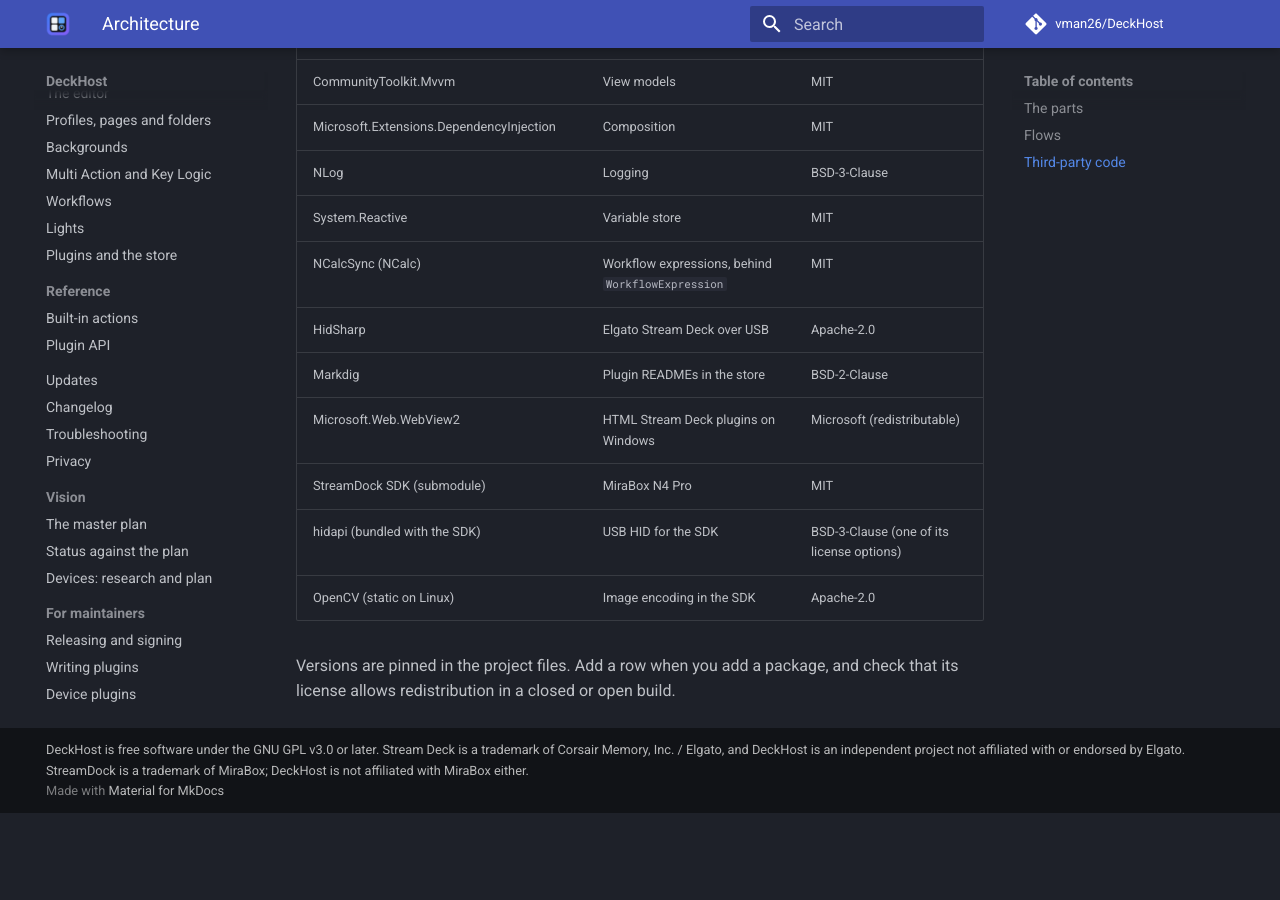
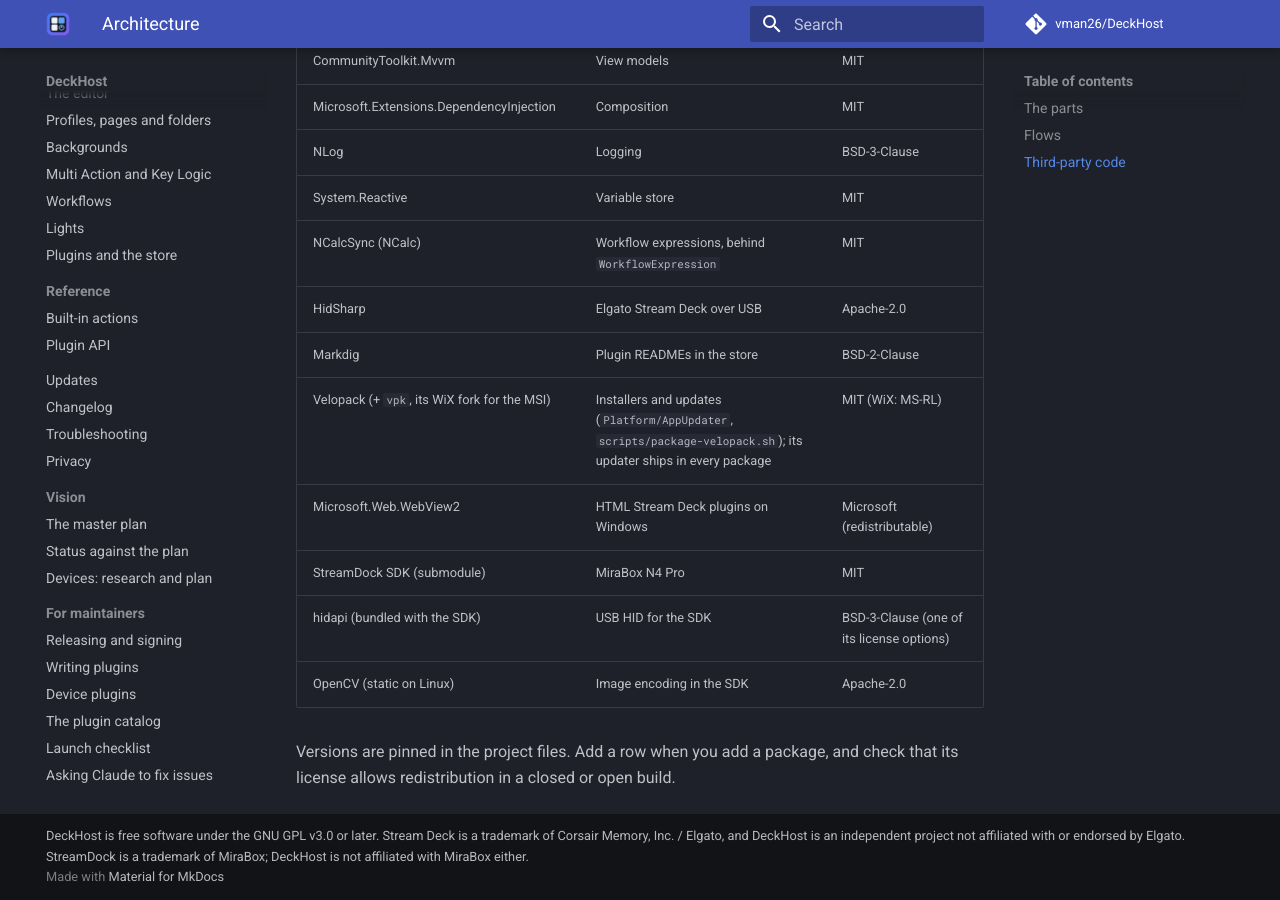
Before and after one commit to vman26/DeckHost, an MkDocs documentation site: the page built from docs/maintainers/architecture.md, in a window 1280 px wide and 900 px high, scrolled down 1701 px. Built offline with MkDocs 1.6.1 and Material for MkDocs 9.7.7, drawn with Linux system fonts in a browser that asks for light colours; comment, search, counter and statistics services are not loaded; before the commit the page ends 2514 px from its top, so only the background shows below that.

Commit message:
Credit Velopack in NOTICE.md and the third-party table
Its library, updater and the Windows installers now ship with DeckHost (MIT; the MSI is built with
Velopack's WiX fork, MS-RL).

Co-Authored-By: Claude Opus 5.5 <noreply@anthropic.com>
Claude-Session: https://claude.ai/code/session_012EBcvKtFV9edk556kji7Yf

```diff
--- a/docs/maintainers/architecture.md
+++ b/docs/maintainers/architecture.md
@@ -52,6 +52,7 @@ The rules ([0001](adr/0001-dependency-rule.md)) are checked by `ArchitectureTest
 | NCalcSync (NCalc) | Workflow expressions, behind `WorkflowExpression` | MIT |
 | HidSharp | Elgato Stream Deck over USB | Apache-2.0 |
 | Markdig | Plugin READMEs in the store | BSD-2-Clause |
+| Velopack (+ `vpk`, its WiX fork for the MSI) | Installers and updates (`Platform/AppUpdater`, `scripts/package-velopack.sh`); its updater ships in every package | MIT (WiX: MS-RL) |
 | Microsoft.Web.WebView2 | HTML Stream Deck plugins on Windows | Microsoft (redistributable) |
 | StreamDock SDK (submodule) | MiraBox N4 Pro | MIT |
 | hidapi (bundled with the SDK) | USB HID for the SDK | BSD-3-Clause (one of its license options) |
```
Also changed, not shown: NOTICE.md (+4 -1 lines).
